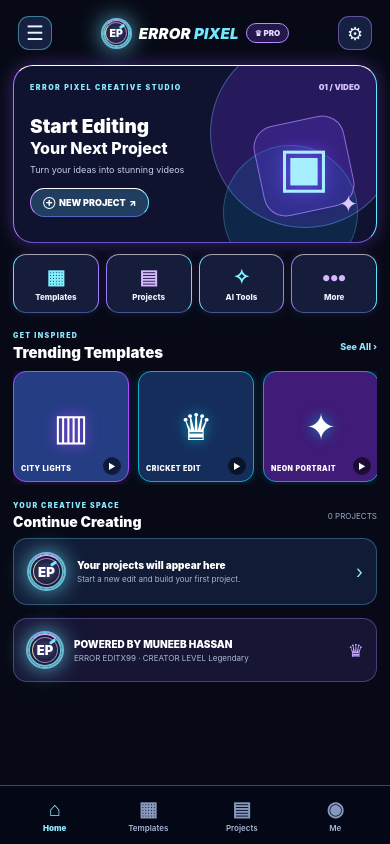
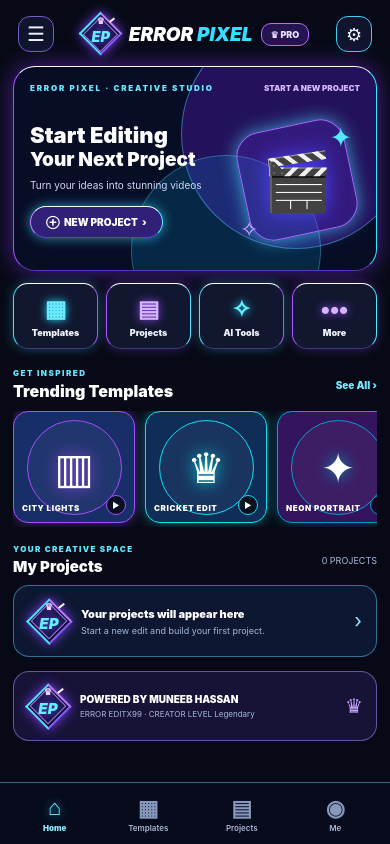
Before and after one commit to muneeb51214786-del/error-pixel, a React Native app: screen / in a window 390 px wide. Built offline with nearby package versions, Linux system fonts and the light colour scheme.

Commit message:
Rebuild dashboard to match supplied crystal neon reference

```diff
--- a/App.js
+++ b/App.js
@@ -113,12 +113,12 @@ const SHORTCUTS = {
 
 function EPLogo({size=54}) {
   return (
-    <View style={[s.logo,{width:size,height:size,borderRadius:size/2}]}>
-      <View style={[s.logoRing,{width:size*.88,height:size*.88,borderRadius:size}]}/>
-      <View style={[s.logoRing2,{width:size*.70,height:size*.70,borderRadius:size}]}/>
-      <Text style={{color:'#fff',fontWeight:'900',fontSize:size*.34,
-        textShadowColor:C.violet,textShadowRadius:12}}>EP</Text>
-      <View style={[s.logoGlint,{width:size*.19}]}/>
+    <View style={{width:size,height:size,alignItems:'center',justifyContent:'center'}}>
+      <View style={{position:'absolute',width:size*.78,height:size*.78,transform:[{rotate:'45deg'}],borderWidth:2,borderColor:'#47E9FF',borderTopColor:'#C17BFF',borderRightColor:'#8D5BFF',backgroundColor:'rgba(9,18,48,.96)',shadowColor:'#7D45FF',shadowOpacity:.95,shadowRadius:size*.28,elevation:12}}/>
+      <View style={{position:'absolute',width:size*.62,height:size*.62,transform:[{rotate:'45deg'}],borderWidth:1,borderColor:'rgba(193,137,255,.85)',backgroundColor:'rgba(44,31,111,.30)'}}/>
+      <Text style={{position:'absolute',top:size*.02,color:'#EAD8FF',fontSize:size*.22,fontWeight:'900',textShadowColor:'#A34FFF',textShadowRadius:7}}>♛</Text>
+      <Text style={{color:'#63EFFF',fontSize:size*.36,fontWeight:'900',fontStyle:'italic',textShadowColor:'#7C43FF',textShadowRadius:10,marginTop:size*.12}}>EP</Text>
+      <View style={{position:'absolute',top:size*.13,right:size*.12,width:size*.16,height:2,backgroundColor:'#FFFFFF',transform:[{rotate:'-38deg'}]}}/>
     </View>
   );
 }
@@ -671,109 +671,133 @@ function AppContent() {
 
       {page==='home'&&(
         <View style={s.main}>
-          <ScrollView showsVerticalScrollIndicator={false} contentContainerStyle={{paddingHorizontal:13,paddingTop:9,paddingBottom:92}}>
+          <ScrollView showsVerticalScrollIndicator={false} contentContainerStyle={{paddingHorizontal:wide?26:13,paddingTop:10,paddingBottom:24}}>
+            <View style={{flexDirection:wide?'row':'column',gap:wide?22:0}}>
+              {wide&&(
+                <View style={{width:205,alignItems:'center',paddingTop:28}}>
+                  <View style={{width:124,height:124,alignItems:'center',justifyContent:'center',borderRadius:30,backgroundColor:'#080D25',borderWidth:2,borderColor:'#9C65FF',shadowColor:'#A34DFF',shadowOpacity:.9,shadowRadius:24,elevation:18}}>
+                    <EPLogo size={96}/>
+                  </View>
+                  <Text style={{color:'#FFFFFF',fontSize:24,fontWeight:'900',fontStyle:'italic',marginTop:16}}>ERROR</Text>
+                  <Text style={{color:'#32DFFF',fontSize:25,fontWeight:'900',fontStyle:'italic',marginTop:-5}}>PIXEL</Text>
+                  <Text style={{color:'#D5E5FF',fontSize:11,marginTop:5}}>Professional Video Editor</Text>
+                  {['Ultra HD Editing','Advanced Effects','AI Powered Tools','Pro Creative UI','Smooth Performance'].map((v,i)=>(
+                    <View key={v} style={{width:'100%',flexDirection:'row',alignItems:'center',gap:9,marginTop:16}}>
+                      <Text style={{color:'#52EFFF',fontSize:16}}>✓</Text><Text style={{color:'#EAF1FF',fontSize:10}}>{v}</Text>
+                    </View>
+                  ))}
+                  <Text style={{color:'#6BEAFF',fontSize:15,fontStyle:'italic',marginTop:26}}>Edit Beyond Limits</Text>
+                </View>
+              )}
+              <View style={{flex:1,minWidth:0}}>
                 <View style={{height:48,flexDirection:'row',alignItems:'center',justifyContent:'space-between',paddingHorizontal:5}}>
-              <TouchableOpacity onPress={()=>setDrawer(true)} style={{width:34,height:34,alignItems:'center',justifyContent:'center',borderRadius:11,backgroundColor:'rgba(24,35,68,.95)',borderWidth:1,borderColor:'rgba(113,232,255,.45)'}}>
+                  <TouchableOpacity onPress={()=>setDrawer(true)} style={{width:36,height:36,alignItems:'center',justifyContent:'center',borderRadius:12,backgroundColor:'#10152D',borderWidth:1,borderColor:'#765BCA'}}>
                     <Text style={{color:'#EAF5FF',fontSize:20}}>☰</Text>
                   </TouchableOpacity>
-              <View style={{flexDirection:'row',alignItems:'center',gap:7}}>
-                <EPLogo size={31}/>
-                <Text style={{color:'#FFFFFF',fontSize:15,fontWeight:'900',fontStyle:'italic',letterSpacing:.2}}>ERROR <Text style={{color:'#72E8FF'}}>PIXEL</Text></Text>
-                <View style={{paddingHorizontal:8,paddingVertical:4,borderRadius:10,backgroundColor:'rgba(132,75,255,.23)',borderWidth:1,borderColor:'#B78BFF'}}>
-                  <Text style={{color:'#E8D9FF',fontSize:8,fontWeight:'900'}}>♛ PRO</Text>
-                </View>
-              </View>
-              <TouchableOpacity onPress={()=>setModal('settings')} style={{width:34,height:34,alignItems:'center',justifyContent:'center',borderRadius:11,backgroundColor:'rgba(24,35,68,.95)',borderWidth:1,borderColor:'rgba(177,133,255,.48)'}}>
+                  <View style={{flexDirection:'row',alignItems:'center',gap:8}}>
+                    <EPLogo size={wide?36:40}/>
+                    <Text style={{color:'#FFFFFF',fontSize:wide?17:19,fontWeight:'900',fontStyle:'italic'}}>ERROR <Text style={{color:'#31DFFF'}}>PIXEL</Text></Text>
+                    <View style={{paddingHorizontal:9,paddingVertical:5,borderRadius:10,backgroundColor:'#24144F',borderWidth:1,borderColor:'#B76BFF'}}>
+                      <Text style={{color:'#E8D9FF',fontSize:9,fontWeight:'900'}}>♛ PRO</Text>
+                    </View>
+                  </View>
+                  <TouchableOpacity onPress={()=>setModal('settings')} style={{width:36,height:36,alignItems:'center',justifyContent:'center',borderRadius:12,backgroundColor:'#10152D',borderWidth:1,borderColor:'#42CFF4'}}>
                     <Text style={{color:'#EAF5FF',fontSize:18}}>⚙</Text>
                   </TouchableOpacity>
                 </View>
 
-            <TouchableOpacity activeOpacity={.92} onPress={()=>{setProjectType('video');setPage('editor');}} style={{minHeight:178,marginTop:8,padding:16,borderRadius:20,overflow:'hidden',backgroundColor:'#10132F',borderWidth:1.4,borderTopColor:'#FFFFFF',borderLeftColor:'#B36DFF',borderRightColor:'#61E9FF',borderBottomColor:'#6851C7',shadowColor:'#8B55FF',shadowOpacity:.38,shadowRadius:18,elevation:10}}>
-              <View pointerEvents="none" style={{position:'absolute',right:-24,top:-28,width:190,height:190,borderRadius:95,backgroundColor:'rgba(123,56,255,.22)',borderWidth:1,borderColor:'rgba(119,207,255,.35)'}}/>
-              <View pointerEvents="none" style={{position:'absolute',right:18,bottom:-38,width:135,height:135,borderRadius:68,backgroundColor:'rgba(0,180,255,.12)',borderWidth:1,borderColor:'rgba(101,221,255,.25)'}}/>
+                <TouchableOpacity activeOpacity={.92} onPress={()=>{setProjectType('video');setPage('editor');}} style={{minHeight:wide?222:205,marginTop:8,padding:wide?20:16,borderRadius:22,overflow:'hidden',backgroundColor:'#080D26',borderWidth:1.5,borderTopColor:'#FFFFFF',borderLeftColor:'#A84DFF',borderRightColor:'#36E8FF',borderBottomColor:'#5938B7',shadowColor:'#8D35FF',shadowOpacity:.5,shadowRadius:23,elevation:15}}>
+                  <View pointerEvents="none" style={{position:'absolute',right:-35,top:-48,width:230,height:230,borderRadius:115,backgroundColor:'rgba(117,35,255,.25)',borderWidth:1,borderColor:'rgba(90,213,255,.45)'}}/>
+                  <View pointerEvents="none" style={{position:'absolute',right:55,bottom:-75,width:190,height:190,borderRadius:95,backgroundColor:'rgba(0,190,255,.15)',borderWidth:1,borderColor:'rgba(104,224,255,.3)'}}/>
                   <View style={{flexDirection:'row',justifyContent:'space-between',alignItems:'center'}}>
-                <Text style={{color:'#8BEAFF',fontSize:7,fontWeight:'900',letterSpacing:1.5}}>ERROR PIXEL CREATIVE STUDIO</Text>
-                <Text style={{color:'#D6C2FF',fontSize:8,fontWeight:'900'}}>01 / VIDEO</Text>
+                    <Text style={{color:'#69E9FF',fontSize:8,fontWeight:'900',letterSpacing:1.8}}>ERROR PIXEL · CREATIVE STUDIO</Text>
+                    <Text style={{color:'#D7B7FF',fontSize:8,fontWeight:'900'}}>START A NEW PROJECT</Text>
                   </View>
                   <View style={{flexDirection:'row',alignItems:'center',flex:1,marginTop:13}}>
                     <View style={{flex:1}}>
-                  <Text style={{color:'#FFFFFF',fontSize:19,fontWeight:'900',lineHeight:23}}>Start Editing</Text>
-                  <Text style={{color:'#FFFFFF',fontSize:16,fontWeight:'800',lineHeight:20}}>Your Next Project</Text>
-                  <Text style={{color:'#C4D0EE',fontSize:9,marginTop:5,lineHeight:14}}>Turn your ideas into stunning videos</Text>
-                  <View style={{alignSelf:'flex-start',marginTop:11,paddingHorizontal:12,paddingVertical:8,borderRadius:20,backgroundColor:'rgba(91,199,255,.23)',borderWidth:1,borderTopColor:'#FFFFFF',borderLeftColor:'#C68BFF',borderRightColor:'#66EFFF',borderBottomColor:'#5269BD'}}>
-                    <Text style={{color:'#FFFFFF',fontSize:9,fontWeight:'900'}}>⊕  NEW PROJECT  ↗</Text>
-                  </View>
-                </View>
-                <View style={{width:112,height:112,alignItems:'center',justifyContent:'center'}}>
-                  <View style={{position:'absolute',width:92,height:92,borderRadius:22,transform:[{rotate:'-12deg'}],backgroundColor:'rgba(112,66,255,.22)',borderWidth:1,borderColor:'rgba(181,137,255,.7)'}}/>
-                  <Text style={{color:'#A7EFFF',fontSize:55,textShadowColor:'#6D4DFF',textShadowRadius:18}}>▣</Text>
-                  <Text style={{position:'absolute',bottom:4,right:2,color:'#DCCBFF',fontSize:23}}>✦</Text>
-                </View>
-              </View>
-            </TouchableOpacity>
-
-            <View style={{flexDirection:'row',gap:7,marginTop:11}}>
+                      <Text style={{color:'#FFFFFF',fontSize:wide?25:22,fontWeight:'900',lineHeight:wide?30:26}}>Start Editing</Text>
+                      <Text style={{color:'#FFFFFF',fontSize:wide?22:19,fontWeight:'900',lineHeight:wide?27:23}}>Your Next Project</Text>
+                      <Text style={{color:'#CBD9F7',fontSize:10,marginTop:7,lineHeight:15}}>Turn your ideas into stunning videos</Text>
+                      <View style={{alignSelf:'flex-start',marginTop:13,paddingHorizontal:15,paddingVertical:9,borderRadius:22,backgroundColor:'#312078',borderWidth:1.5,borderTopColor:'#FFFFFF',borderLeftColor:'#D17BFF',borderRightColor:'#4CEBFF',borderBottomColor:'#5444C8',shadowColor:'#39DFFF',shadowOpacity:.65,shadowRadius:12,elevation:9}}>
+                        <Text style={{color:'#FFFFFF',fontSize:10,fontWeight:'900'}}>⊕  NEW PROJECT  ›</Text>
+                      </View>
+                    </View>
+                    <View style={{width:wide?180:126,height:wide?150:132,alignItems:'center',justifyContent:'center'}}>
+                      <View style={{position:'absolute',width:wide?130:110,height:wide?130:110,borderRadius:25,transform:[{rotate:'-12deg'}],backgroundColor:'rgba(114,60,255,.20)',borderWidth:1.5,borderColor:'#A56DFF',shadowColor:'#4BDFFF',shadowOpacity:.7,shadowRadius:18,elevation:10}}/>
+                      <Text style={{color:'#D3B9FF',fontSize:wide?68:57,textShadowColor:'#4E45FF',textShadowRadius:20}}>🎬</Text>
+                      <Text style={{position:'absolute',top:7,right:8,color:'#55E9FF',fontSize:27}}>✦</Text>
+                      <Text style={{position:'absolute',bottom:4,left:6,color:'#D2A4FF',fontSize:22}}>✧</Text>
+                    </View>
+                  </View>
+                </TouchableOpacity>
+
+                <View style={{flexDirection:'row',gap:8,marginTop:12}}>
                   {[
                     ['▦','Templates',()=>setPage('templates')],
                     ['▤','Projects',()=>setPage('projects')],
                     ['✧','AI Tools',()=>{setPage('editor');setTool('AI Video Enhancer');}],
                     ['•••','More',()=>setDrawer(true)]
                   ].map(([glyph,label,action],i)=>(
-                <TouchableOpacity key={label} onPress={action} style={{flex:1,minWidth:0,height:59,alignItems:'center',justifyContent:'center',borderRadius:13,backgroundColor:'rgba(22,31,61,.96)',borderWidth:1,borderTopColor:'rgba(255,255,255,.6)',borderLeftColor:i%2?'#9D77FF':'#65DFFF',borderRightColor:i%2?'#65DFFF':'#A67AFF',borderBottomColor:'rgba(79,99,170,.8)',shadowColor:'#8B75FF',shadowOpacity:.16,shadowRadius:9,elevation:5}}>
-                  <Text style={{color:i%2?'#D6B7FF':'#80EFFF',fontSize:20,fontWeight:'900'}}>{glyph}</Text>
-                  <Text style={{color:'#F1F4FF',fontSize:8,fontWeight:'800',marginTop:3}}>{label}</Text>
-                </TouchableOpacity>
-              ))}
-            </View>
-
-            <View style={{flexDirection:'row',alignItems:'center',justifyContent:'space-between',marginTop:18,marginBottom:9}}>
-              <View><Text style={{color:'#8BEAFF',fontSize:7,fontWeight:'900',letterSpacing:1.4}}>GET INSPIRED</Text><Text style={{color:'#FFFFFF',fontSize:15,fontWeight:'900',marginTop:3}}>Trending Templates</Text></View>
-              <TouchableOpacity onPress={()=>setPage('templates')}><Text style={{color:'#8BEAFF',fontSize:9,fontWeight:'800'}}>See All ›</Text></TouchableOpacity>
-            </View>
-            <ScrollView horizontal showsHorizontalScrollIndicator={false} contentContainerStyle={{gap:9,paddingBottom:3}}>
+                    <TouchableOpacity key={label} onPress={action} style={{flex:1,minWidth:0,height:66,alignItems:'center',justifyContent:'center',borderRadius:15,backgroundColor:'#11172F',borderWidth:1.2,borderTopColor:'#FFFFFF',borderLeftColor:i%2?'#A65AFF':'#52DFFF',borderRightColor:i%2?'#51E7FF':'#A65AFF',borderBottomColor:'#403A83',shadowColor:i%2?'#9B55FF':'#37DFFF',shadowOpacity:.3,shadowRadius:12,elevation:7}}>
+                      <Text style={{color:i%2?'#D8B4FF':'#6BEAFF',fontSize:23,fontWeight:'900',textShadowColor:i%2?'#9A4CFF':'#23DFFF',textShadowRadius:9}}>{glyph}</Text>
+                      <Text style={{color:'#F1F4FF',fontSize:9,fontWeight:'900',marginTop:4}}>{label}</Text>
+                    </TouchableOpacity>
+                  ))}
+                </View>
+
+                <View style={{flexDirection:'row',alignItems:'center',justifyContent:'space-between',marginTop:19,marginBottom:10}}>
+                  <View><Text style={{color:'#63E7FF',fontSize:8,fontWeight:'900',letterSpacing:1.5}}>GET INSPIRED</Text><Text style={{color:'#FFFFFF',fontSize:16,fontWeight:'900',marginTop:3}}>Trending Templates</Text></View>
+                  <TouchableOpacity onPress={()=>setPage('templates')}><Text style={{color:'#73E9FF',fontSize:10,fontWeight:'900'}}>See All ›</Text></TouchableOpacity>
+                </View>
+                <ScrollView horizontal showsHorizontalScrollIndicator={false} contentContainerStyle={{gap:10,paddingBottom:4}}>
                   {[
-                ['CITY LIGHTS','▥','#243D83','#A54DFF'],
-                ['CRICKET EDIT','♛','#152D5B','#0BAACB'],
-                ['NEON PORTRAIT','✦','#401B78','#0A9DCB'],
-                ['CINEMATIC','◈','#163D56','#7443C5']
+                    ['CITY LIGHTS','▥','#182E68','#A54DFF'],
+                    ['CRICKET EDIT','♛','#102D58','#0BE2EF'],
+                    ['NEON PORTRAIT','✦','#35145E','#0A9DCB'],
+                    ['CINEMATIC','◈','#12384E','#7443C5']
                   ].map(([name,glyph,bg,edge])=>(
-                <TouchableOpacity key={name} onPress={()=>{setProjectType('video');setPage('editor');}} style={{width:116,height:111,borderRadius:13,overflow:'hidden',alignItems:'center',justifyContent:'center',backgroundColor:bg,borderWidth:1,borderColor:edge,shadowColor:edge,shadowOpacity:.25,shadowRadius:9,elevation:5}}>
-                  <Text style={{color:'#FFFFFF',fontSize:37,textShadowColor:edge,textShadowRadius:14}}>{glyph}</Text>
-                  <Text style={{position:'absolute',bottom:8,left:7,color:'#FFFFFF',fontSize:7,fontWeight:'900',letterSpacing:.5}}>{name}</Text>
-                  <View style={{position:'absolute',right:7,bottom:6,width:18,height:18,borderRadius:9,alignItems:'center',justifyContent:'center',backgroundColor:'rgba(0,0,0,.55)'}}><Text style={{color:'#FFFFFF',fontSize:8}}>▶</Text></View>
-                </TouchableOpacity>
-              ))}
-            </ScrollView>
-
-            <View style={{flexDirection:'row',alignItems:'center',justifyContent:'space-between',marginTop:16,marginBottom:8}}>
-              <View><Text style={{color:'#8BEAFF',fontSize:7,fontWeight:'900',letterSpacing:1.3}}>YOUR CREATIVE SPACE</Text><Text style={{color:'#FFFFFF',fontSize:14,fontWeight:'900',marginTop:3}}>Continue Creating</Text></View>
-              <Text style={{color:'#9AABD0',fontSize:8}}>{projects.length} PROJECTS</Text>
+                    <TouchableOpacity key={name} onPress={()=>{setProjectType('video');setPage('editor');}} style={{width:wide?155:122,height:wide?126:112,borderRadius:15,overflow:'hidden',alignItems:'center',justifyContent:'center',backgroundColor:bg,borderWidth:1.3,borderColor:edge,shadowColor:edge,shadowOpacity:.42,shadowRadius:12,elevation:7}}>
+                      <View style={{position:'absolute',width:95,height:95,borderRadius:48,borderWidth:1,borderColor:edge,backgroundColor:'rgba(255,255,255,.035)'}}/>
+                      <Text style={{color:'#FFFFFF',fontSize:42,textShadowColor:edge,textShadowRadius:16}}>{glyph}</Text>
+                      <Text style={{position:'absolute',bottom:9,left:8,color:'#FFFFFF',fontSize:8,fontWeight:'900',letterSpacing:.6}}>{name}</Text>
+                      <View style={{position:'absolute',right:8,bottom:7,width:20,height:20,borderRadius:10,alignItems:'center',justifyContent:'center',backgroundColor:'rgba(0,0,0,.65)',borderWidth:1,borderColor:edge}}><Text style={{color:'#FFFFFF',fontSize:8}}>▶</Text></View>
+                    </TouchableOpacity>
+                  ))}
+                </ScrollView>
+
+                <View style={{flexDirection:'row',alignItems:'center',justifyContent:'space-between',marginTop:17,marginBottom:9}}>
+                  <View><Text style={{color:'#62E8FF',fontSize:8,fontWeight:'900',letterSpacing:1.4}}>YOUR CREATIVE SPACE</Text><Text style={{color:'#FFFFFF',fontSize:15,fontWeight:'900',marginTop:3}}>My Projects</Text></View>
+                  <Text style={{color:'#AAB8D6',fontSize:9}}>{projects.length} PROJECTS</Text>
                 </View>
                 {projects.length===0?(
-              <TouchableOpacity onPress={()=>setPage('editor')} style={{padding:13,borderRadius:14,backgroundColor:'rgba(18,29,56,.95)',borderWidth:1,borderColor:'rgba(108,204,255,.32)',flexDirection:'row',alignItems:'center',gap:11}}>
-                <EPLogo size={39}/>
-                <View style={{flex:1}}><Text style={{color:'#FFFFFF',fontSize:10,fontWeight:'900'}}>Your projects will appear here</Text><Text style={{color:'#A6B7D9',fontSize:8,marginTop:3}}>Start a new edit and build your first project.</Text></View>
-                <Text style={{color:'#8BEAFF',fontSize:18}}>›</Text>
+                  <TouchableOpacity onPress={()=>setPage('editor')} style={{padding:14,borderRadius:16,backgroundColor:'#0E1731',borderWidth:1,borderColor:'rgba(86,211,255,.48)',flexDirection:'row',alignItems:'center',gap:11}}>
+                    <EPLogo size={42}/>
+                    <View style={{flex:1}}><Text style={{color:'#FFFFFF',fontSize:11,fontWeight:'900'}}>Your projects will appear here</Text><Text style={{color:'#A6B7D9',fontSize:9,marginTop:4}}>Start a new edit and build your first project.</Text></View>
+                    <Text style={{color:'#8BEAFF',fontSize:20}}>›</Text>
                   </TouchableOpacity>
                 ):projects.slice(-3).reverse().map((p,i)=>(
-              <TouchableOpacity key={i} onPress={()=>setPage('editor')} style={{padding:12,marginBottom:7,borderRadius:13,backgroundColor:'rgba(18,29,56,.95)',borderWidth:1,borderColor:'rgba(108,204,255,.32)',flexDirection:'row',alignItems:'center',gap:10}}>
-                <EPLogo size={35}/><View style={{flex:1}}><Text style={{color:'#FFFFFF',fontSize:10,fontWeight:'900'}}>{p.name}</Text><Text style={{color:'#A6B7D9',fontSize:8,marginTop:3}}>{p.date}</Text></View><Text style={{color:'#8BEAFF'}}>OPEN ›</Text>
-              </TouchableOpacity>
-            ))}
-            <View style={{marginTop:13,padding:12,borderRadius:14,backgroundColor:'rgba(25,23,55,.9)',borderWidth:1,borderColor:'rgba(167,139,250,.35)',flexDirection:'row',alignItems:'center',gap:10}}>
-              <EPLogo size={38}/><View style={{flex:1}}><Text style={{color:'#FFFFFF',fontSize:10,fontWeight:'900'}}>POWERED BY MUNEEB HASSAN</Text><Text style={{color:'#A9B9D8',fontSize:8,marginTop:3}}>ERROR EDITX99 · CREATOR LEVEL {activeRank.name}</Text></View><Text style={{color:'#C6A8FF',fontSize:18}}>♛</Text>
-            </View>
-          </ScrollView>
-          <View style={{height:59,flexDirection:'row',alignItems:'center',justifyContent:'space-around',paddingHorizontal:8,backgroundColor:'rgba(5,9,23,.98)',borderTopWidth:1,borderTopColor:'rgba(103,194,255,.38)'}}>
+                  <TouchableOpacity key={i} onPress={()=>setPage('editor')} style={{padding:13,marginBottom:8,borderRadius:15,backgroundColor:'#0E1731',borderWidth:1,borderColor:'rgba(86,211,255,.42)',flexDirection:'row',alignItems:'center',gap:10}}>
+                    <EPLogo size={38}/><View style={{flex:1}}><Text style={{color:'#FFFFFF',fontSize:11,fontWeight:'900'}}>{p.name}</Text><Text style={{color:'#A6B7D9',fontSize:9,marginTop:3}}>{p.date}</Text></View><Text style={{color:'#8BEAFF',fontSize:9,fontWeight:'900'}}>OPEN ›</Text>
+                  </TouchableOpacity>
+                ))}
+                <View style={{marginTop:14,padding:13,borderRadius:16,backgroundColor:'#171337',borderWidth:1,borderColor:'rgba(167,139,250,.55)',flexDirection:'row',alignItems:'center',gap:11}}>
+                  <EPLogo size={42}/><View style={{flex:1}}><Text style={{color:'#FFFFFF',fontSize:10,fontWeight:'900'}}>POWERED BY MUNEEB HASSAN</Text><Text style={{color:'#A9B9D8',fontSize:8,marginTop:4}}>ERROR EDITX99 · CREATOR LEVEL {activeRank.name}</Text></View><Text style={{color:'#C6A8FF',fontSize:20}}>♛</Text>
+                </View>
+              </View>
+            </View>
+          </ScrollView>
+          {!wide&&(
+            <View style={{height:62,flexDirection:'row',alignItems:'center',justifyContent:'space-around',paddingHorizontal:8,backgroundColor:'#070B1C',borderTopWidth:1,borderTopColor:'rgba(103,194,255,.48)'}}>
               {[
                 ['⌂','Home','home'],['▦','Templates','templates'],['▤','Projects','projects'],['◉','Me','creator']
               ].map(([glyph,label,target])=>(
-              <TouchableOpacity key={label} onPress={()=>target==='home'?setPage('home'):target==='templates'?setPage('templates'):target==='projects'?setPage('projects'):setPage('creator')} style={{flex:1,alignItems:'center',justifyContent:'center',height:53}}>
-                <Text style={{color:target==='home'?'#79E9FF':'#8798BD',fontSize:20,fontWeight:'900'}}>{glyph}</Text>
+                <TouchableOpacity key={label} onPress={()=>target==='home'?setPage('home'):target==='templates'?setPage('templates'):target==='projects'?setPage('projects'):setPage('creator')} style={{flex:1,alignItems:'center',justifyContent:'center',height:56}}>
+                  <Text style={{color:target==='home'?'#79E9FF':'#8798BD',fontSize:22,fontWeight:'900',textShadowColor:target==='home'?'#28CFFF':'transparent',textShadowRadius:8}}>{glyph}</Text>
                   <Text style={{color:target==='home'?'#8BEAFF':'#A9B8D5',fontSize:8,fontWeight:target==='home'?'900':'600',marginTop:2}}>{label}</Text>
                 </TouchableOpacity>
               ))}
             </View>
+          )}
         </View>
       )}
 
```
Lines whose indentation alone changed are shown as unchanged.
